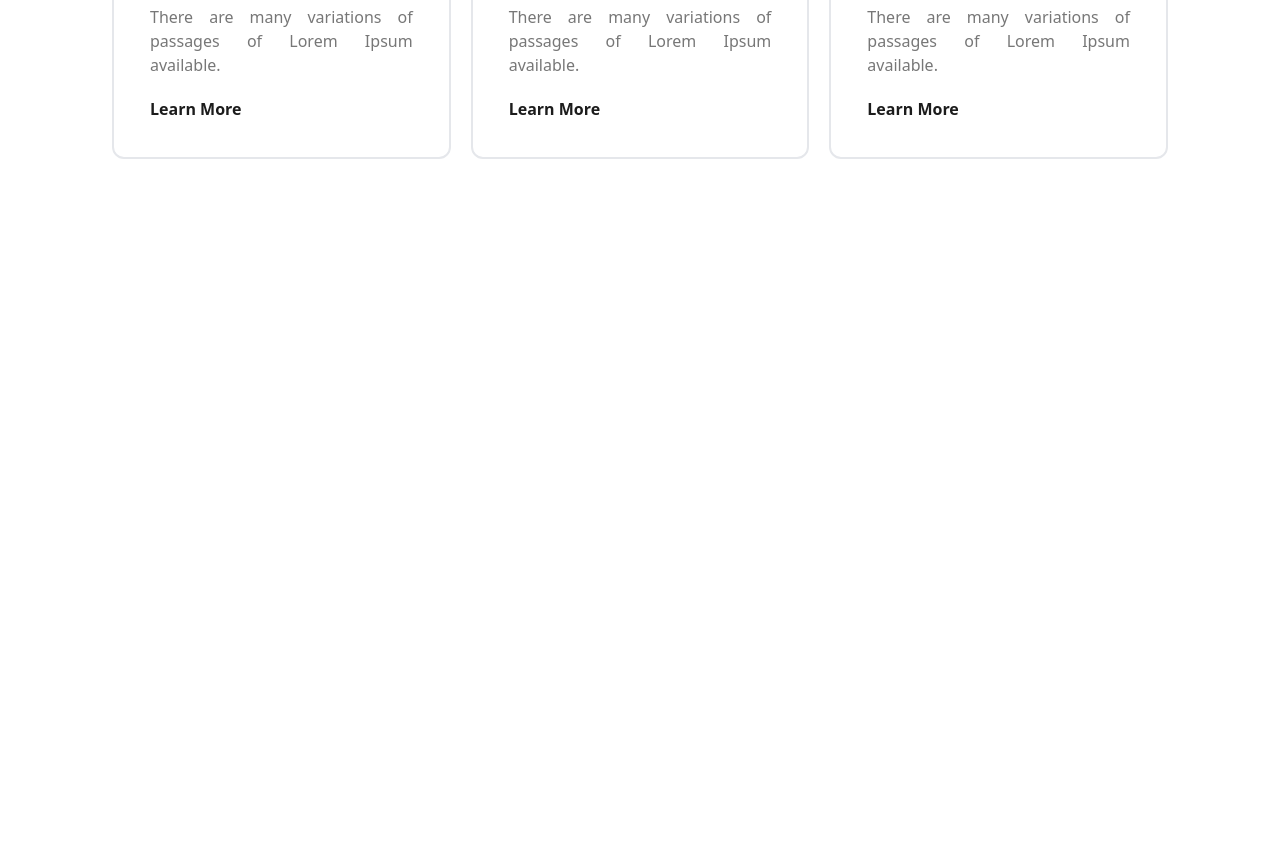
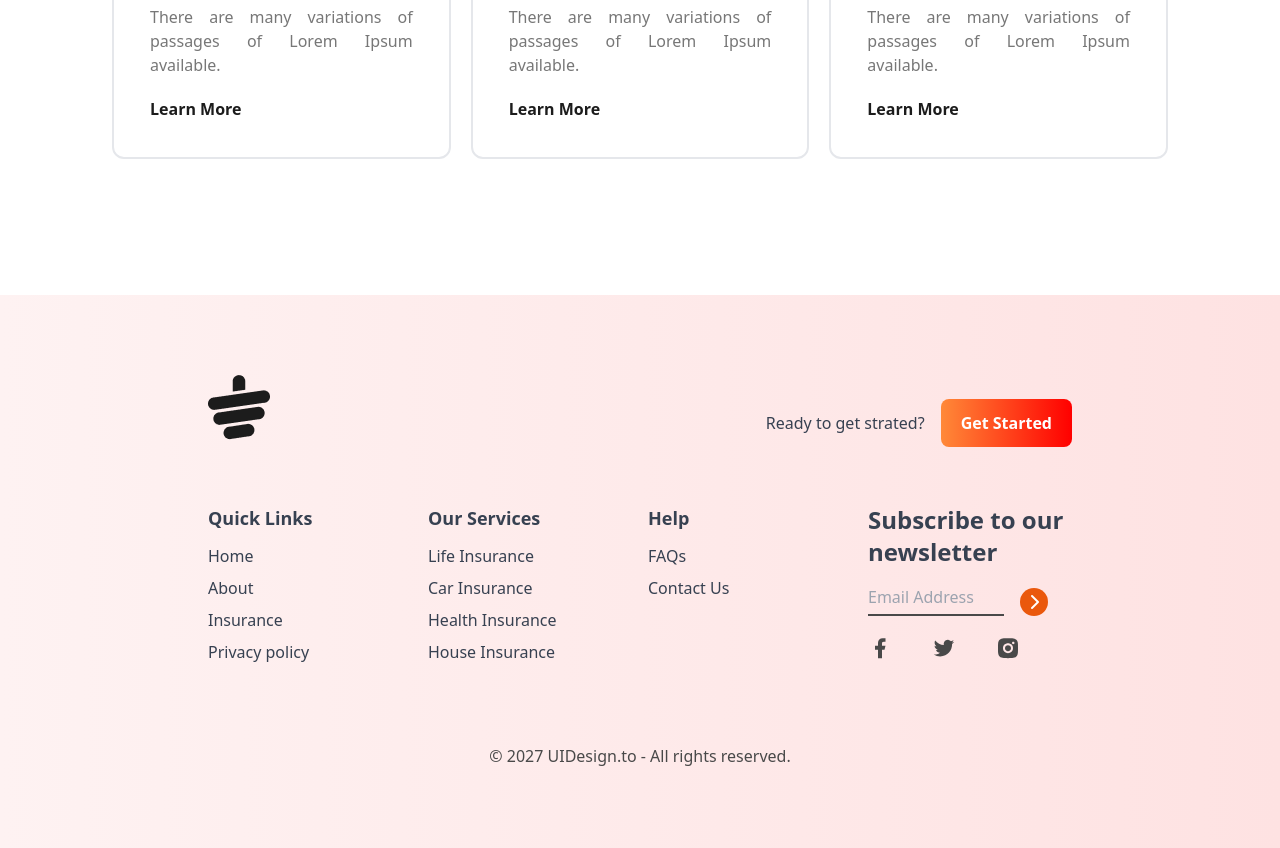
Before and after one commit to AlIfran64/Tea-House, a plain HTML site: page index.html in a window 1280 px wide. Shown: the part 3062-3910 px from the top of the page. Before the commit the page ends 3357 px from the top, so only its background shows below. Drawn offline with nearby package versions, Linux system fonts and the light colour scheme; a web font is replaced by a local one.

Commit message:
finished

```diff
--- a/index.html
+++ b/index.html
@@ -371,5 +371,79 @@
         </div>
       </section>
     </main>
+
+    <!--Footer-->
+    <footer
+      class="bg-gradient-to-r from-red-50 to-red-100 text-gray-700 py-20 px-4 md:px-16"
+    >
+      <div class="w-9/12 mx-auto">
+        <!--logo-->
+        <div class="mb-8 flex justify-between">
+          <img class="mb-8" src="./images/cup.png" alt="logo" />
+          <div class="flex items-center gap-4">
+            <h4>Ready to get strated?</h4>
+            <button
+              class="bg-gradient-to-r from-[#FF8938] to-[#FF0000] text-white py-3 px-5 rounded-lg font-bold"
+            >
+              Get Started
+            </button>
+          </div>
+        </div>
+        <!--Links-->
+        <div class="grid grid-cols-1 md:grid-cols-2 lg:grid-cols-4 gap-4">
+          <!--Quick links-->
+          <div>
+            <h3 class="font-semibold text-lg mb-3">Quick Links</h3>
+            <ul class="space-y-2">
+              <li><a class="hover:text-orange-600" href="">Home</a></li>
+              <li><a class="hover:text-orange-600" href="">About</a></li>
+              <li><a class="hover:text-orange-600" href="">Insurance</a></li>
+              <li>
+                <a class="hover:text-orange-600" href="">Privacy policy</a>
+              </li>
+            </ul>
+          </div>
+
+          <!--Our service-->
+          <div>
+            <h3 class="font-semibold text-lg mb-3">Our Services</h3>
+            <ul class="space-y-2">
+              <li><a class="hover:text-orange-600" href="">Life Insurance</a></li>
+              <li><a class="hover:text-orange-600" href="">Car Insurance</a></li>
+              <li><a class="hover:text-orange-600" href="">Health Insurance</a></li>
+              <li>
+                <a class="hover:text-orange-600" href="">House Insurance</a>
+              </li>
+            </ul>
+          </div>
+          <!--Help-->
+          <div>
+            <h3 class="font-semibold text-lg mb-3">Help</h3>
+            <ul class="space-y-2">
+              <li><a class="hover:text-orange-600" href="">FAQs</a></li>
+              <li><a class="hover:text-orange-600" href="">Contact Us</a></li>
+            </ul>
+          </div>
+
+          <!--Subscribe section-->
+          <div>
+            <h3 class="font-bold text-2xl mb-3">Subscribe to our <br> newsletter</h3>
+            <div class="flex gap-4 space-y-2">
+              <input class="bg-transparent border-b-2 border-[#494949] w-4/6" type="text" placeholder="Email Address">
+              <i class="fa-solid fa-chevron-right w-7 h-7 bg-orange-600 inline-flex rounded-full text-white justify-center items-center"></i>
+            </div>
+            <div class="flex items-center gap-10 mt-5">
+              <img src="./images/fb.svg" alt="fb icon">
+              <img src="./images/twitter.svg" alt="twitter icon">
+              <img src="./images/insta.svg" alt="insta icon">
+            </div>
+          </div>
+        </div>
+        </div>
+      </div>
+      <div class="w-9/12 mx-auto flex justify-center items-center mt-20">
+        <p class="text-[#494949]">© 2027 UIDesign.to - All rights reserved.</p>
+      </div>
+    </footer>
   </body>
 </html>
```
Also changed, not shown: images/fb.svg (added), images/insta.svg (added), images/twitter.svg (added).
